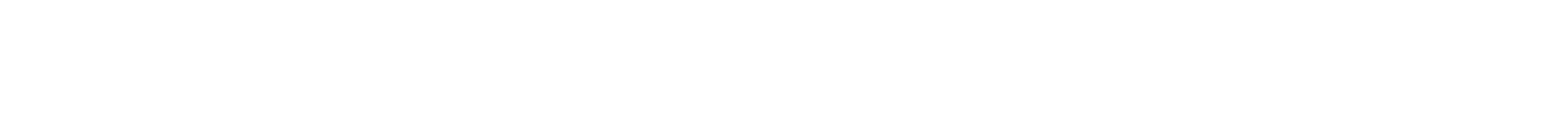
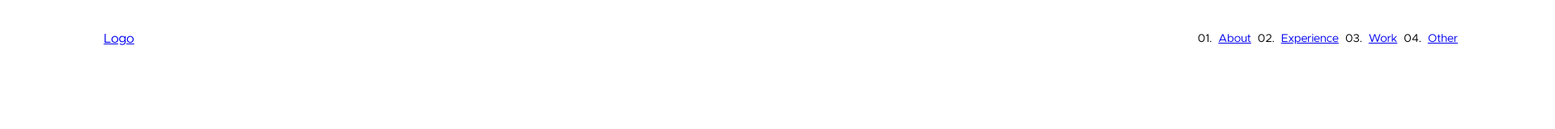
Before and after one commit to flakyllama/portfolio, a Gatsby site: page / in a window 1280 px wide. Shown: the whole page at 81% size, 1920 px wide, since content can reach past the window. Built offline with nearby package versions, Linux system fonts and the light colour scheme; Gatsby itself is replaced by a stand-in of ours.

Commit message:
Created nav bar foundations; added basic nav bar styling

```diff
--- a/src/components/header.js
+++ b/src/components/header.js
@@ -1,22 +1,41 @@
 import React from 'react'
 import '../styles/theme.scss'
+import '../styles/header.scss'
 
 const Header = () => (
-  <header>
-    <div className="container">
+  <header className="container">
+    <div className="nav-bar">
       <div className="logo">
-        <link to='/'>Fardeen</link>
+        <a href='/'>Logo</a>
       </div>
-      <div className="navigation">
-        <nav>
-          <link to="/about">01. About</link>
-          <link to="/experience">02. Experience</link>
-          <link to="/showcase">03. Showcase</link>
-          <link to="/other">04. Other</link>
-        </nav>
+      <div className="nav-links">
+        <ol className="list">
+          <li className="list-item">
+            <a className="nav-bar-link" href="/about" style={{transitionDelay: 0}}>About</a>
+          </li>
+          <li className="list-item">
+            <a className="nav-bar-link" href="/experience" style={{transitionDelay: 100}}>Experience</a>
+          </li>
+          <li className="list-item">
+          <a className="nav-bar-link" href="/work" style={{transitionDelay: 200}}>Work</a>
+          </li>
+          <li className="list-item">
+          <a className="nav-bar-link" href="/other" style={{transitionDelay: 300}}>Other</a>
+          </li>
+        </ol>
       </div>
     </div>
   </header>
 )
 
+function hideNav (props) {
+  if (props.scrollDirection !== "none") {
+    document.getElementById("container").style.height = "80px";
+    document.getElementById("container").style.boxShadow = "0 10px 30px -10px rgba(12,12,13,0.12)";
+
+    // Hide on scroll down, overshoot to accomodate for shadow
+    if (props.scrollDirection === "down") document.getElementById("container").style.transform = "translateY(-90px)";
+  }
+}
+
 export default Header
--- a/src/pages/index.js
+++ b/src/pages/index.js
@@ -3,10 +3,9 @@
 
 import Header from '../components/header'
 
+
 const IndexPage = () => (
-  <div>
-    <header />
-  </div>
+  <Header />
 )
 
 export default IndexPage
--- /dev/null
+++ b/src/styles/header.scss
@@ -0,0 +1,67 @@
+@import '../styles/theme.scss';
+
+$nav-height: 80px;
+$scroll-height: 60px;
+
+.container {
+  display: flex;
+  padding: 0px 120px;
+  width: 1680px;
+  top: 0;
+  z-index: 10;
+  height: $nav-height;
+
+  pointer-events: auto;
+  user-select: auto;
+  transition: all 0.3s cubic-bezier(0.645, 0.045, 0.355, 1) 0s;
+  transform: translateY(0px);
+
+  font-family: $font;
+
+  .nav-bar {
+    display: flex;
+    justify-content: space-between;
+    z-index: 11;
+    position: relative;
+    width: 100%;
+    counter-reset: item 0;
+
+    .logo {
+      display: flex;
+      align-items: center;
+    }
+
+    .nav-links {
+      display: flex;
+      align-items: center;
+
+      .list {
+        display: flex;
+        justify-content: space-between;
+        align-items: center;
+        list-style: none;
+
+        .list-item {
+          position: relative;
+          margin: 0px 12 px;
+          font-size: $font-75;
+          counter-increment: item 1;
+
+          &:before {
+            content: "0" counter(item) ".";
+            text-align: right;
+            font-size: $font-75;
+          }
+
+          .nav-bar-link {
+            padding: 12px 8px;
+          }
+        }
+      }
+
+    /*  .resume-button {
+      }
+      */
+    }
+  }
+}
--- a/src/styles/theme.scss
+++ b/src/styles/theme.scss
@@ -20,6 +20,10 @@
 $font: 'Metropolis', -apple-system, BlinkMacSystemFont, 'Segoe UI', Roboto, Oxygen, Ubuntu, Cantarell, 'Open Sans', 'Helvetica Neue', sans-serif;
 $font-header: 'Frank Ruhl Libre';
 
+$font-75: 14px;
+$font-100: 16px;
+$font-200: 20px;
+
 // Colors
 
 $white: #fff;
@@ -33,10 +37,10 @@
 }
 
 .container {
-  width: 1640px;
-  min-width: 1640px;
-  margin: 0 auto;
+  width: 1680px;
+  min-width: 1680px;
 
+  /*
   @include desktop-up {
     width: 1440px;
     min-width: 1440px;
@@ -53,4 +57,5 @@
     width: 320px;
     min-width: 320px;
   }
+  */
 }
```
